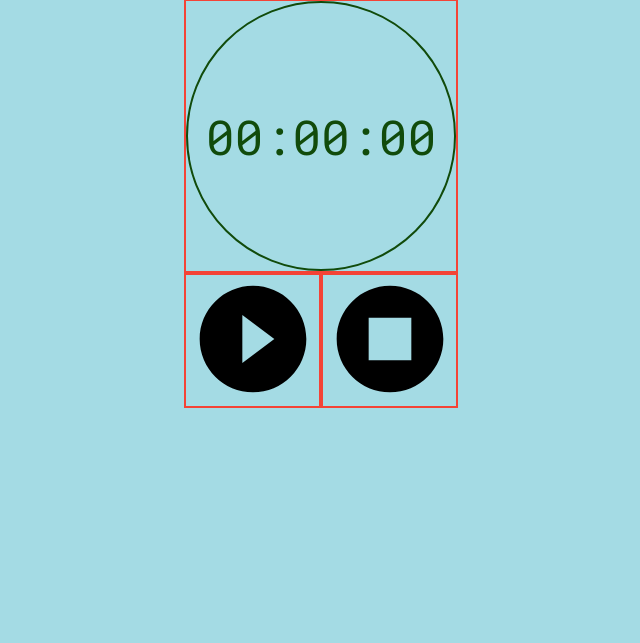
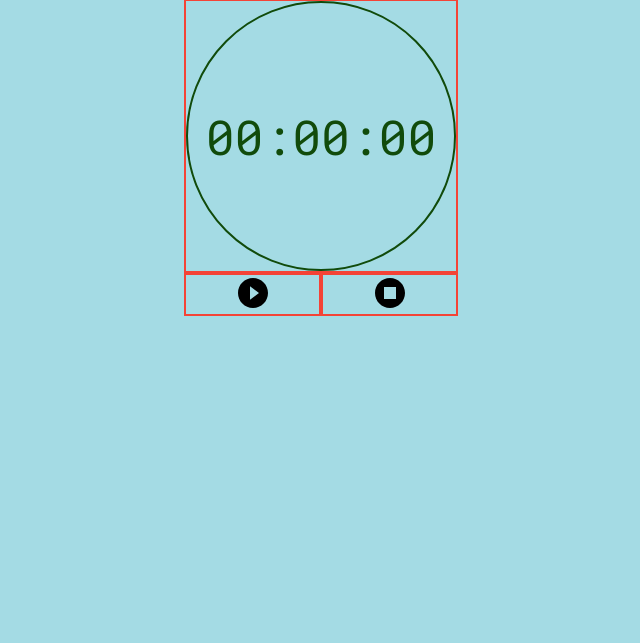
Before and after one commit to NordThing/Health-PWA, a PHP site: page / in a window 1280 px wide. Shown: the part 74-717 px from the top of the page, without its empty margins (319-959 px from the left). Run offline with PHP 8.4, Linux system fonts and the light colour scheme.

Commit message:
removed vw from icons

```diff
--- a/css/index.css
+++ b/css/index.css
@@ -206,16 +206,16 @@ button {
 }
 
 #playButton {
-  width: 10vw;
+  width: 36px;
 }
 
 #pauseButton {
-  width: 10vw;
+  width: 36px;
   display: none;
 }
 
 #resetButton {
-  width: 10vw;
+  width: 36px;
 }
 
 
```
